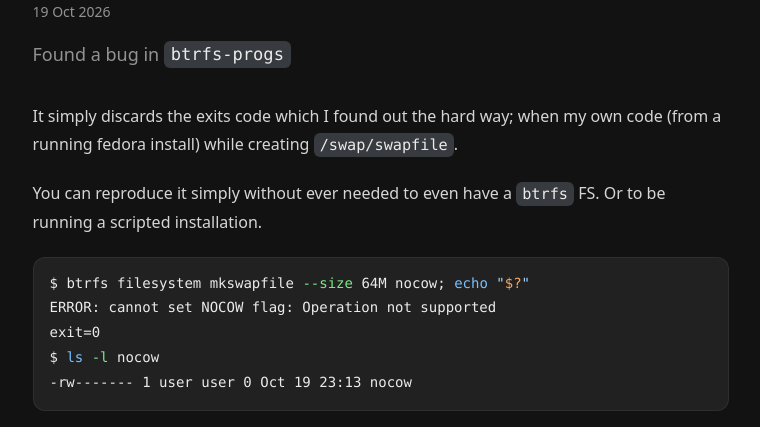
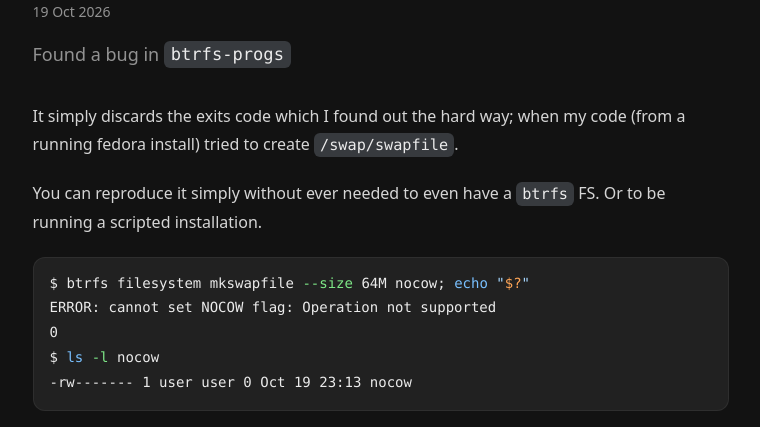
Before and after one commit to h8d13/dontreadthedocs, a Jekyll site: the page built from _posts/2026-10-19-hello.md, in a window 1280 px wide. Shown: the part 167-594 px from the top of the page, without its empty margins (252-1012 px from the left). Built offline with Jekyll 4.4.1, drawn with Linux system fonts in a browser that asks for light colours.

Commit message:
misc
Signed-off-by: h8d13 <hadean-eon-dev@proton.me>

````diff
--- a/_posts/2026-10-19-hello.md
+++ b/_posts/2026-10-19-hello.md
@@ -4,7 +4,7 @@
 ---
 
 It simply discards the exits code which I found out the hard way; when
-my own code (from a running fedora install) while creating `/swap/swapfile`.
+my code (from a running fedora install) tried to create `/swap/swapfile`.
 
 You can reproduce it simply without ever needed to even have a `btrfs` FS.
 Or to be running a scripted installation.
@@ -12,7 +12,7 @@
 ```console
 $ btrfs filesystem mkswapfile --size 64M nocow; echo "$?"
 ERROR: cannot set NOCOW flag: Operation not supported
-exit=0
+0
 $ ls -l nocow
 -rw------- 1 user user 0 Oct 19 23:13 nocow
 ```
````
